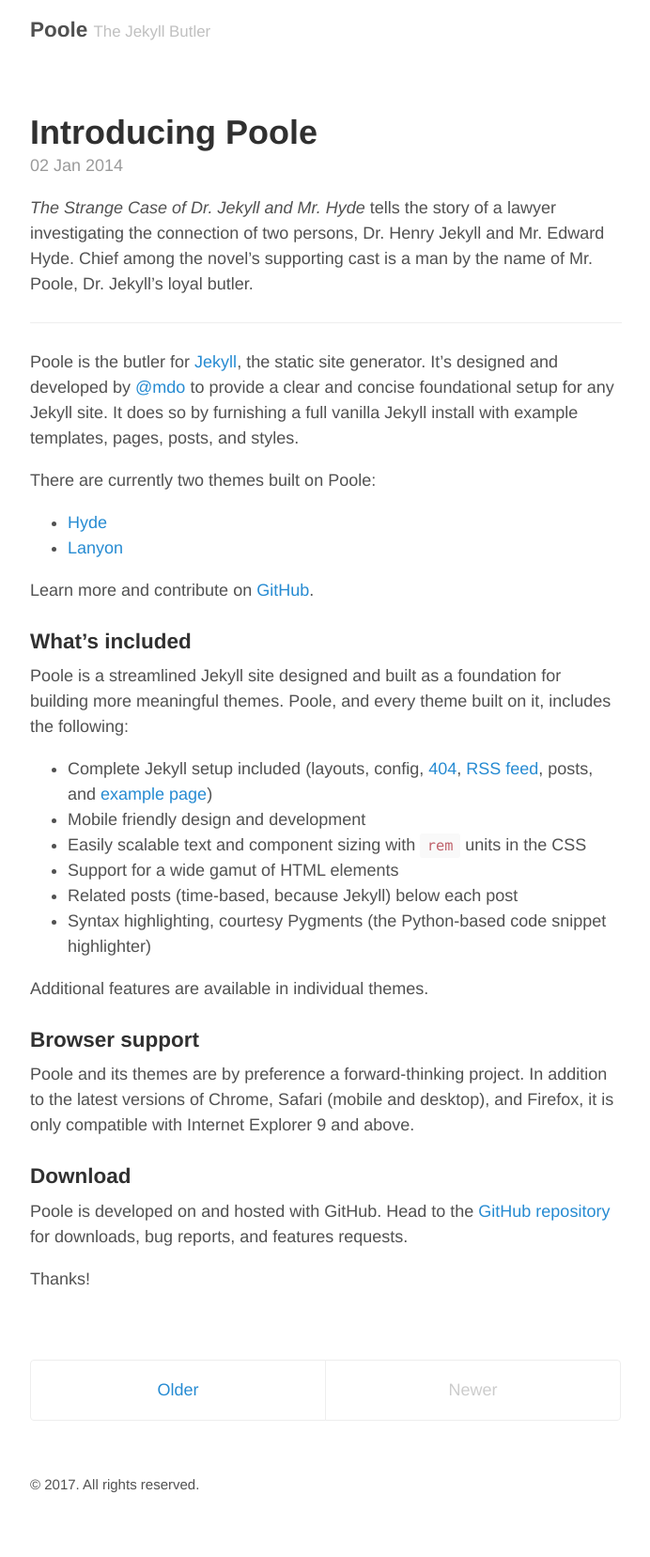
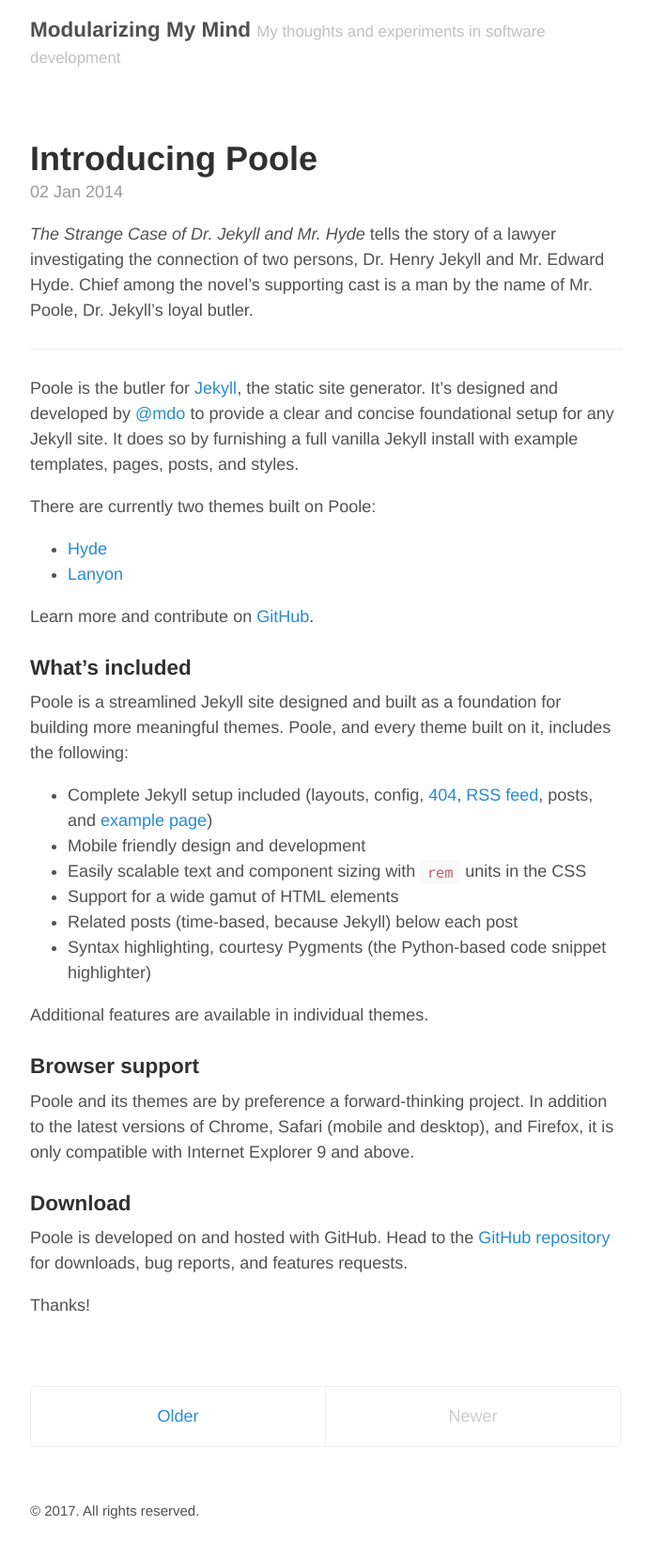
Before and after one commit to glefur/modularizing-my-mind, a Jekyll site: the page built from index.html, in a window 1280 px wide. Shown: the whole page at 94% size, without its empty margins (293-985 px from the left). Built offline with Jekyll 4.4.1, drawn with Linux system fonts in a browser that asks for light colours; the list of posts is cut into pages by our own code; before the commit the page ends 1629 px from its top, so only the background shows below that.

Commit message:
UPDATED: settings for gh pages

```diff
--- a/_config.yml
+++ b/_config.yml
@@ -5,11 +5,11 @@ permalink:           pretty
 relative_permalinks: true
 
 # Setup
-title:               Poole
-tagline:             The Jekyll Butler
-url:                 http://getpoole.com
+title:               Modularizing My Mind
+tagline:             My thoughts and experiments in software development
+url:                 https://glefur.github.io/
 paginate:            1
-baseurl:             ""
+baseurl:             "/modularizing-my-mind"
 
 # Assets
 #
@@ -20,11 +20,14 @@ sass:
 
 # About/contact
 author:
-  name:              Mark Otto
-  url:               https://twitter.com/mdo
-  email:             markdotto@gmail.com
+  name:              Goulwen Le Fur
+  url:               https://twitter.com/glefur_
+  email:             goulwen.lefur@gmail.com
 
 # Custom vars
 version:             2.0.0
 github:
   repo:              https://github.com/poole/poole
+
+twitter_username: glefur_
+github_username:  glefur
```
